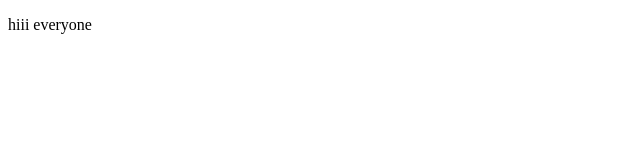
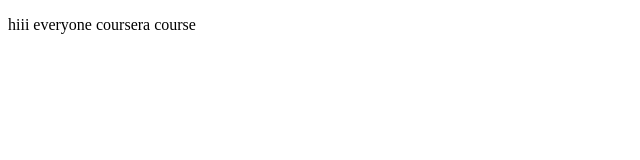
Before and after one commit to nigamaparna/coursera, a plain HTML site: page site/index.html in a window 1280 px wide. Shown: the whole page, without its empty margins (0-640 px from the left). Drawn offline with Linux system fonts and the light colour scheme.

Commit message:
small addition

```diff
--- a/site/index.html
+++ b/site/index.html
@@ -4,6 +4,8 @@
 	<title>hellooooo</title>
 </head>
 <body>
-<p>hiii everyone</p>
+<p>hiii everyone
+
+coursera course</p>
 </body>
 </html>
```
